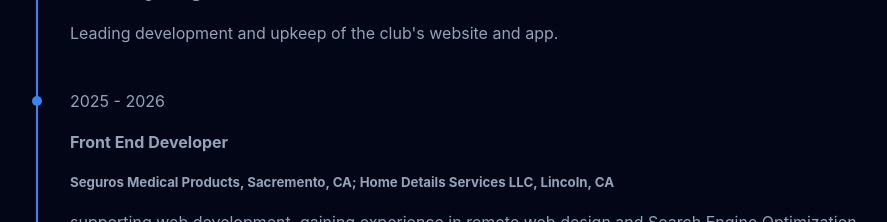
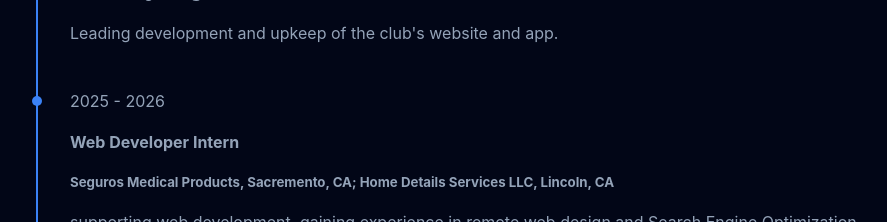
Before and after one commit to Achintya-Jaimini/achintya-jaimini.github.io, a React (Create React App) app: page / in a window 1280 px wide. Shown: the part 1780-2002 px from the top of the page, without its empty margins (187-1074 px from the left). Built offline with nearby package versions, Linux system fonts and the light colour scheme.

Commit message:
made changes

```diff
--- a/src/App.js
+++ b/src/App.js
@@ -623,7 +623,7 @@
           <div className="timeline-item">
             <div className="timeline-date">2025 - 2026</div>
             <div className="timeline-content">
-              <h4>Front End Developer</h4>
+              <h4>Web Developer Intern</h4>
               <h5>Seguros Medical Products, Sacremento, CA; Home Details Services LLC, Lincoln, CA</h5>
               <p>supporting web development, gaining experience in remote web design and Search Engine Optimization</p>
             </div>
```
